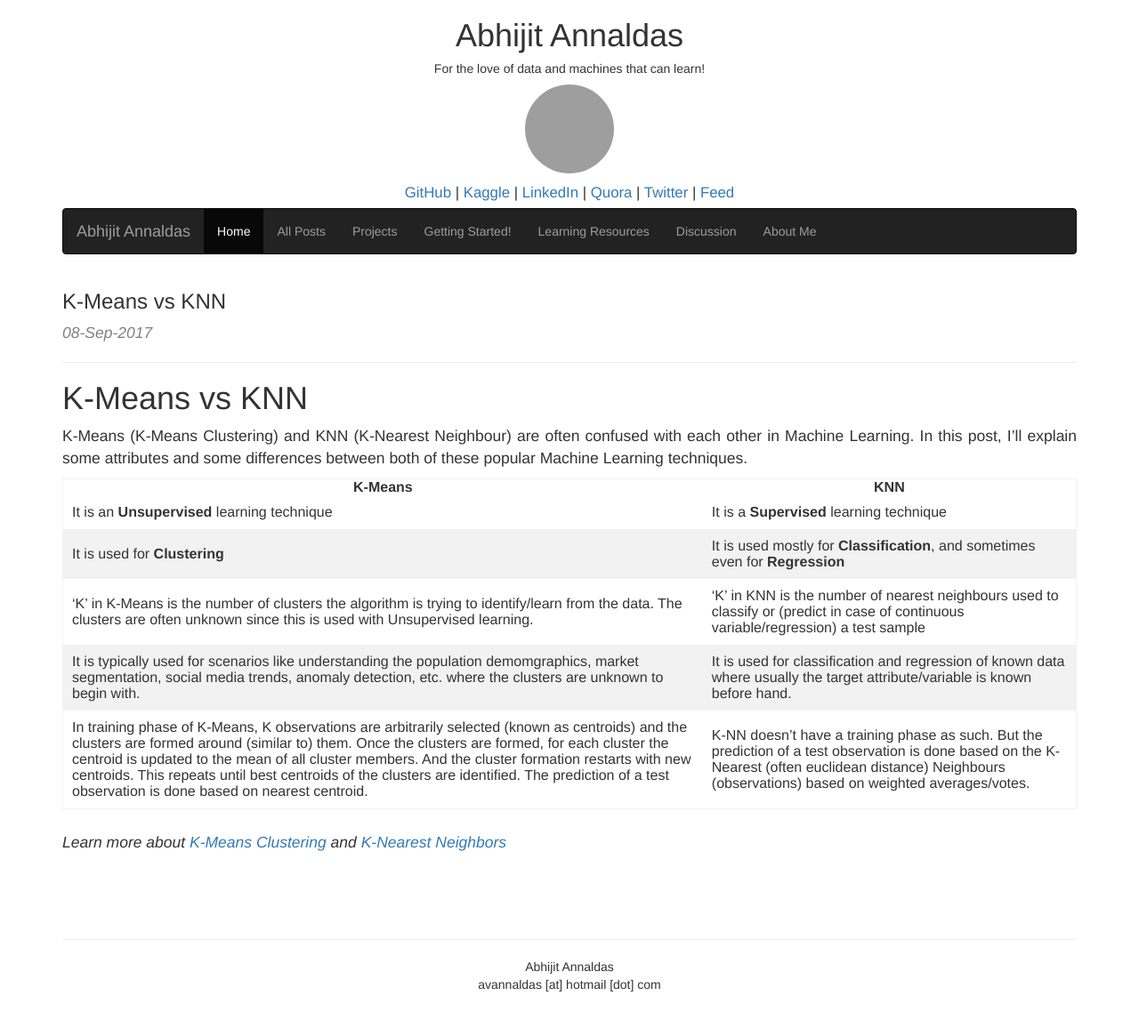
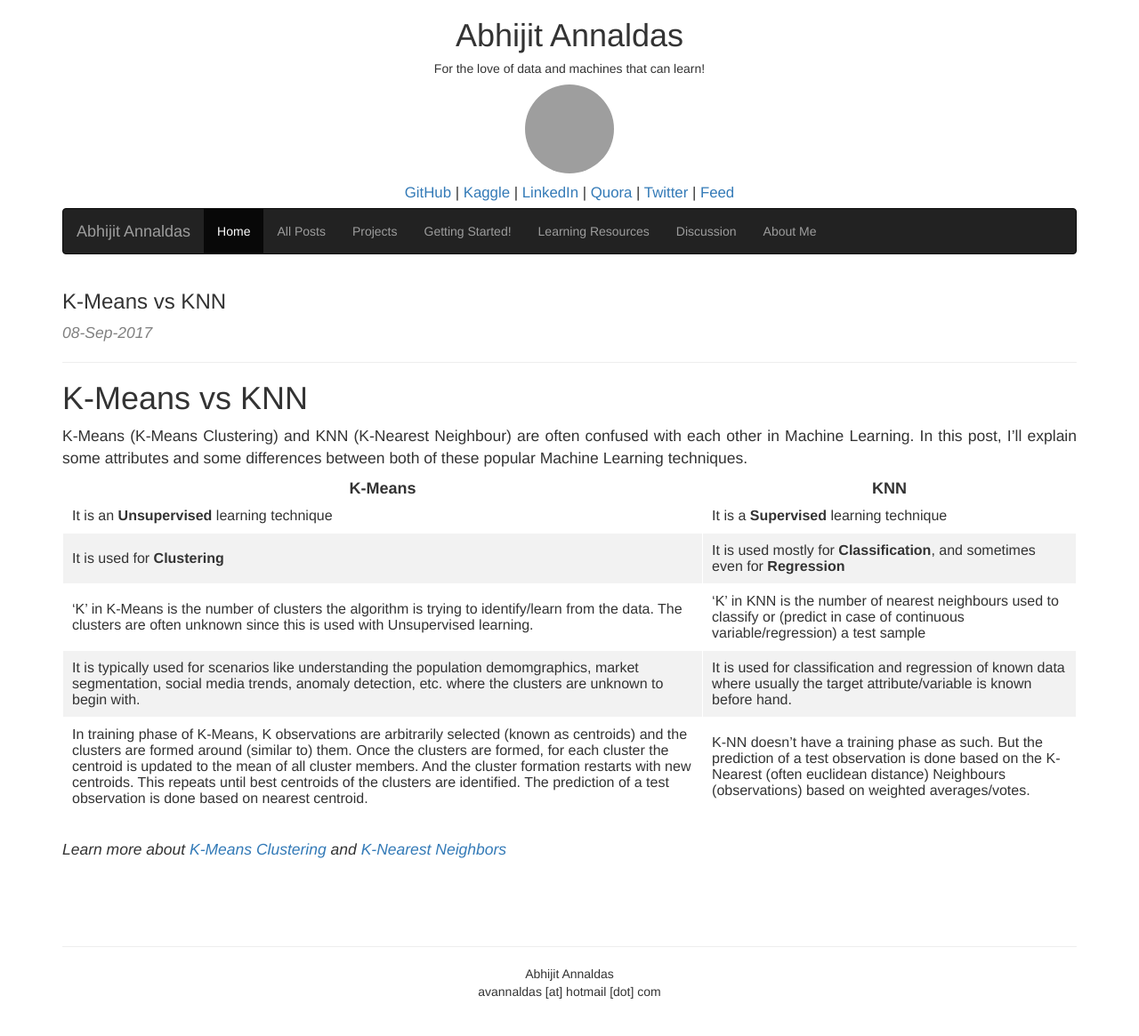
Before and after one commit to devm1023/ML_project, a Jekyll site: the page built from _posts/2017-09-23-kmeans-vs-knn-in-machine-learning.markdown, in a window 1280 px wide. Shown: the whole page at 89% size. Built offline with Jekyll 4.4.1, drawn with Linux system fonts in a browser that asks for light colours; nearby versions of some CDN libraries; comment, search, counter and statistics services are not loaded; grey boxes are pictures that could not be loaded.

Commit message:
Update style.css

```diff
--- a/css/style.css
+++ b/css/style.css
@@ -17,16 +17,19 @@
 }
 
 table {
-  border-spacing: 0px;
   border-collapse: separate;
   padding: 0px;
-  border: solid 1px #f2f2f2;
+  border-width: thin;
+  border-spacing: 1px;
+  border-style: none;
+  border-color: #f2f2f2;
 }
 
 table th {
   display: table-cell;
   vertical-align: inherit;
   font-weight: bold;
+  font-size: large;
   text-align: center;
 }
 
```
